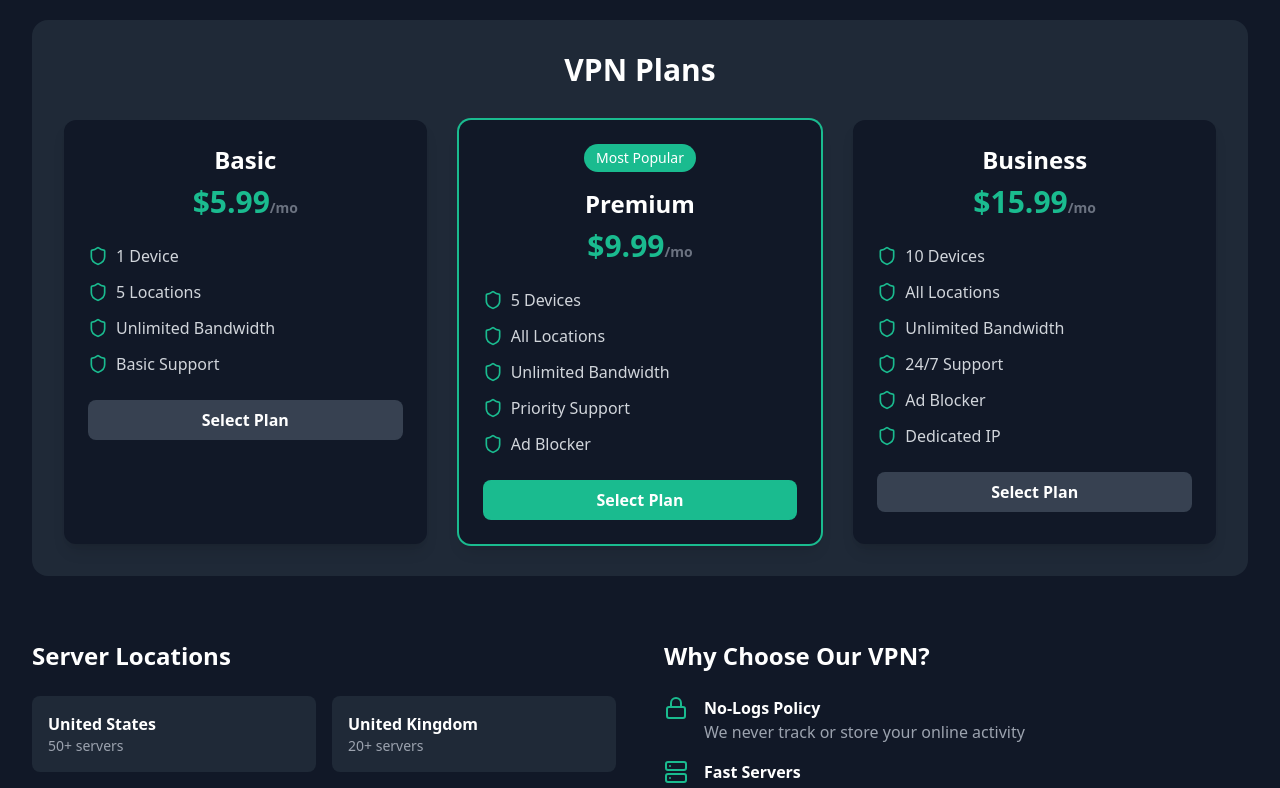
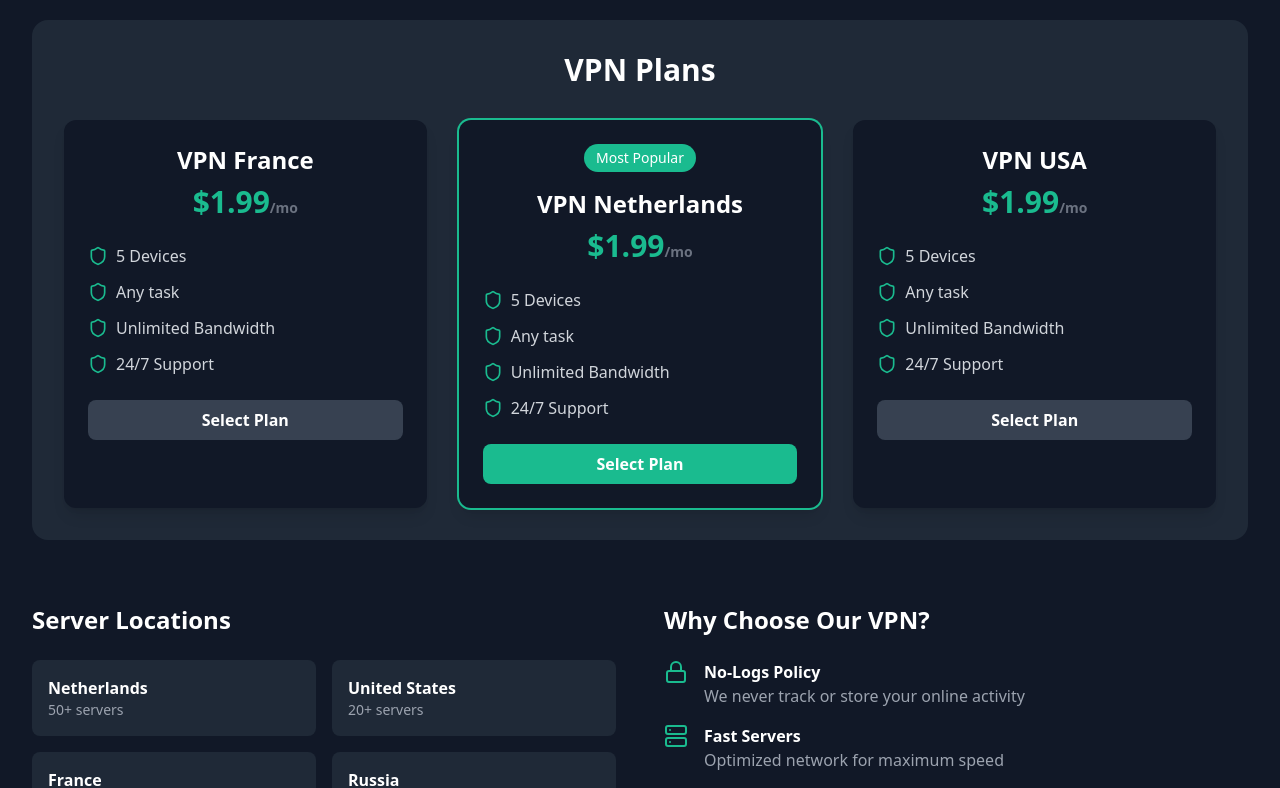
Before and after one commit to AlexTrish/RetryHost_frontend, a React (Vite) app: page /vpn in a window 1280 px wide. Shown: the part 460-1248 px from the top of the page. Built offline with nearby package versions, Linux system fonts and the light colour scheme.

Commit message:
Update informations

```diff
--- a/src/pages/VPNPage.tsx
+++ b/src/pages/VPNPage.tsx
@@ -37,37 +37,34 @@ export const VPNPage = () => {
           <h2 className="text-3xl font-bold text-center mb-8">VPN Plans</h2>
           <div className="grid md:grid-cols-3 gap-8">
             <PlanCard
-              name="Basic"
-              price="5.99"
+              name="VPN France"
+              price="1.99"
               features={[
-                "1 Device",
-                "5 Locations",
+                "5 Devices",
+                "Any task",
                 "Unlimited Bandwidth",
-                "Basic Support"
+                "24/7 Support",
               ]}
             />
             <PlanCard
-              name="Premium"
-              price="9.99"
+              name="VPN Netherlands"
+              price="1.99"
               popular={true}
               features={[
                 "5 Devices",
-                "All Locations",
+                "Any task",
                 "Unlimited Bandwidth",
-                "Priority Support",
-                "Ad Blocker"
+                "24/7 Support",
               ]}
             />
             <PlanCard
-              name="Business"
-              price="15.99"
+              name="VPN USA"
+              price="1.99"
               features={[
-                "10 Devices",
-                "All Locations",
+                "5 Devices",
+                "Any task",
                 "Unlimited Bandwidth",
                 "24/7 Support",
-                "Ad Blocker",
-                "Dedicated IP"
               ]}
             />
           </div>
@@ -77,10 +74,10 @@ export const VPNPage = () => {
           <div className="space-y-6">
             <h2 className="text-2xl font-bold">Server Locations</h2>
             <div className="grid grid-cols-2 gap-4">
-              <LocationCard country="United States" servers="50+" />
-              <LocationCard country="United Kingdom" servers="20+" />
-              <LocationCard country="Germany" servers="15+" />
-              <LocationCard country="Singapore" servers="10+" />
+              <LocationCard country="Netherlands" servers="50+" />
+              <LocationCard country="United States" servers="20+" />
+              <LocationCard country="France" servers="15+" />
+              <LocationCard country="Russia" servers="10+" />
             </div>
           </div>
           <div className="space-y-6">
```
